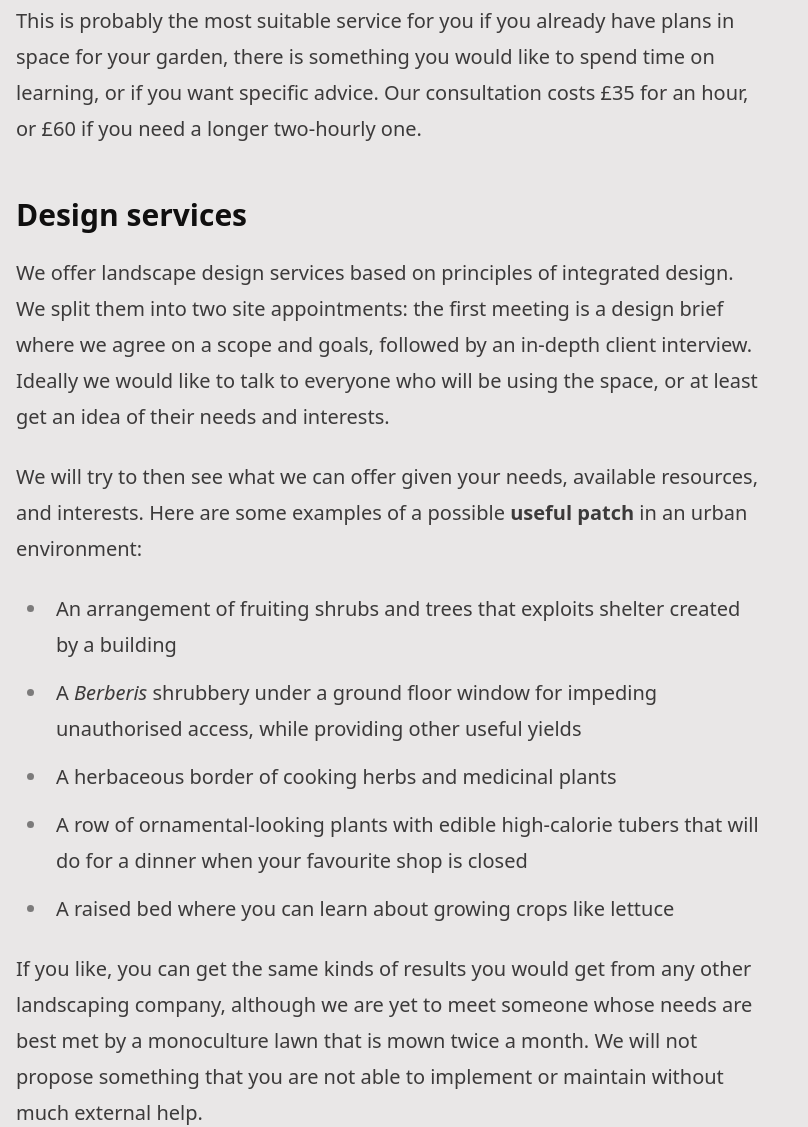
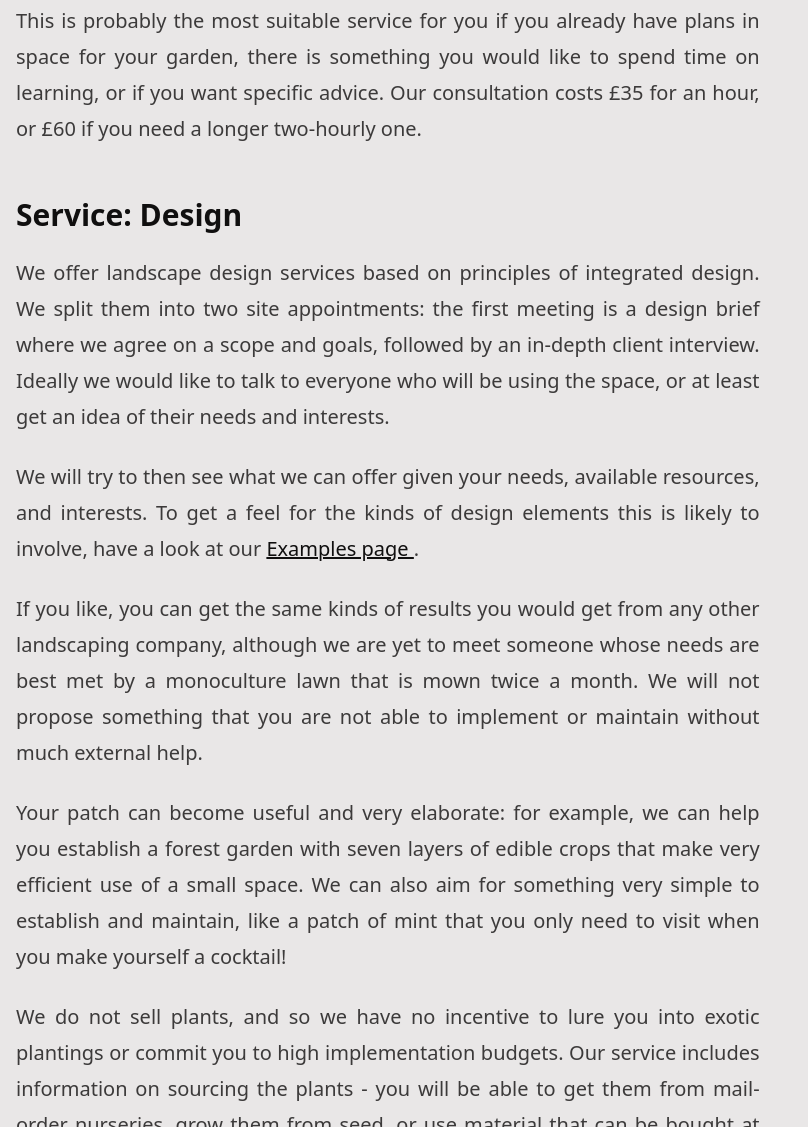
Before and after one commit to wbazant/usefulpatches, an Eleventy site: page src/services.html in a window 1280 px wide. Shown: the part 907-2034 px from the top of the page, without its empty margins (0-808 px from the left). Built offline with nearby package versions, Linux system fonts and the light colour scheme; Eleventy itself is replaced by a stand-in of ours; files that its build step writes are made by us from their sources.

Commit message:
Better look

```diff
--- a/src/_includes/pattern.njk
+++ b/src/_includes/pattern.njk
@@ -6,7 +6,7 @@ layout: page
   {{functions}}
 </div>
 
-<article class="prose lg:prose-lg">
+<article class="prose lg:prose-lg text-justify">
   {{ content | safe }}
 </article>
 
--- a/src/services.html
+++ b/src/services.html
@@ -38,8 +38,8 @@ title: Our services
   </table>
 </div>
 
-<article class="prose lg:prose-xl">
-  <h3> About our consultations </h3>
+<article class="prose lg:prose-xl text-justify">
+  <h3> Service: Consultation</h3>
   <p> This is our most basic service: a member of our team arrives in your space, and helps you with anything you want. This can range from hands-on work teaching you a particular technique, a practical chat about a topic like composting, looking around and giving you any design ideas or pointers that are available to us on the spot, or a mini-lecture, although we try not to lecture!
   </p>
   <p>
@@ -48,19 +48,12 @@ title: Our services
   <p>
   This is probably the most suitable service for you if you already have plans in space for your garden, there is something you would like to spend time on learning, or if you want specific advice. Our consultation costs £35 for an hour, or £60 if you need a longer two-hourly one.
   </p>
-  <h3> Design services </h3>
+  <h3> Service: Design</h3>
   <p> We offer landscape design services based on principles of integrated design. We split them into two site appointments: the first meeting is a design brief where we agree on a scope and goals, followed by an in-depth client interview. Ideally we would like to talk to everyone who will be using the space, or at least get an idea of their needs and interests.
   </p>
   <p>
-  We will try to then see what we can offer given your needs, available resources, and interests. Here are some examples of a possible <b>useful patch</b> in an urban environment:
+  We will try to then see what we can offer given your needs, available resources, and interests. To get a feel for the kinds of design elements this is likely to involve, have a look at our <a href="/examples"> Examples page </a>.
   </p>
-  <ul class="list-disc">
-    <li>An arrangement of fruiting shrubs and trees that exploits shelter created by a building </li>
-    <li>A <i>Berberis</i> shrubbery under a ground floor window for impeding unauthorised access, while providing other useful yields </li>
-    <li>A herbaceous border of cooking herbs and medicinal plants</li>
-    <li>A row of ornamental-looking plants with edible high-calorie tubers that will do for a dinner when your favourite shop is closed </li>
-    <li>A raised bed where you can learn about growing crops like lettuce </li>
-  </ul>
   <p>
   If you like, you can get the same kinds of results you would get from any other landscaping company, although we are yet to meet someone whose needs are best met by a monoculture lawn that is mown twice a month. We will not propose something that you are not able to implement or maintain without much external help.
   </p>
```
